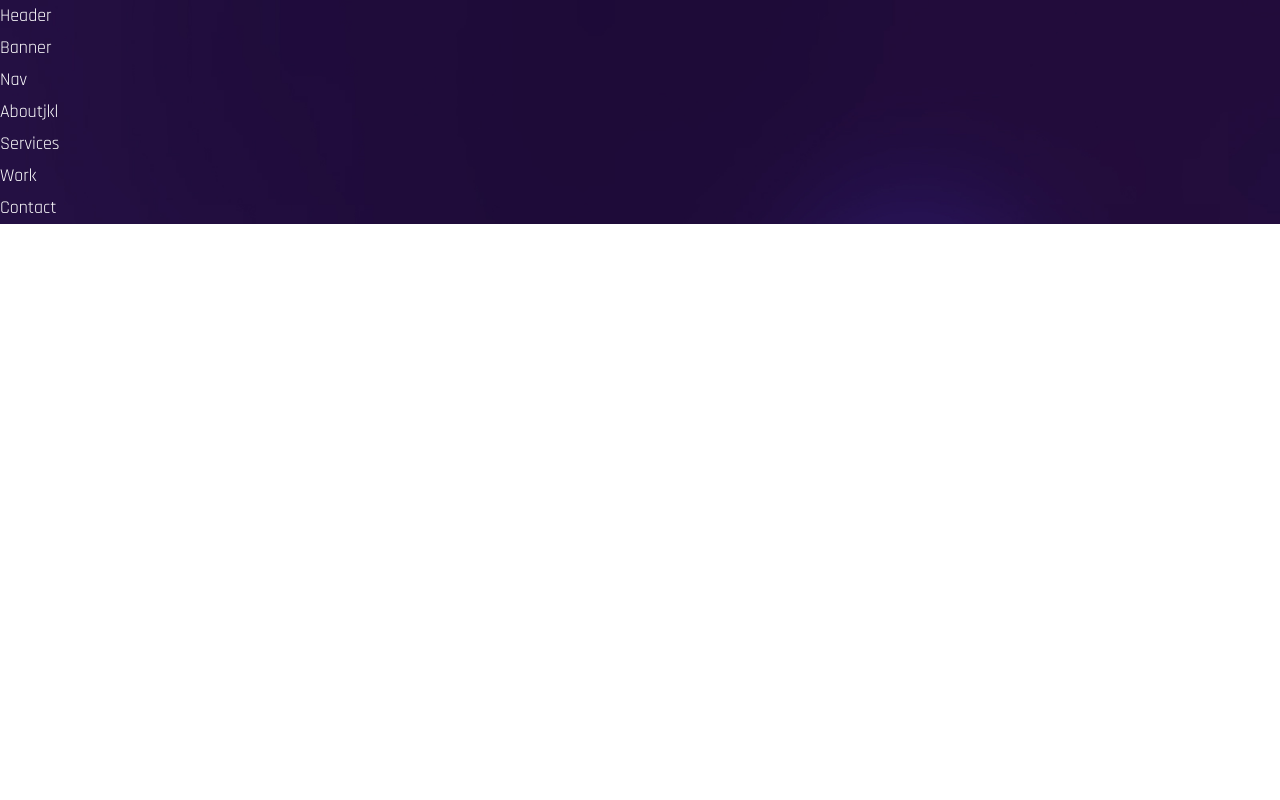
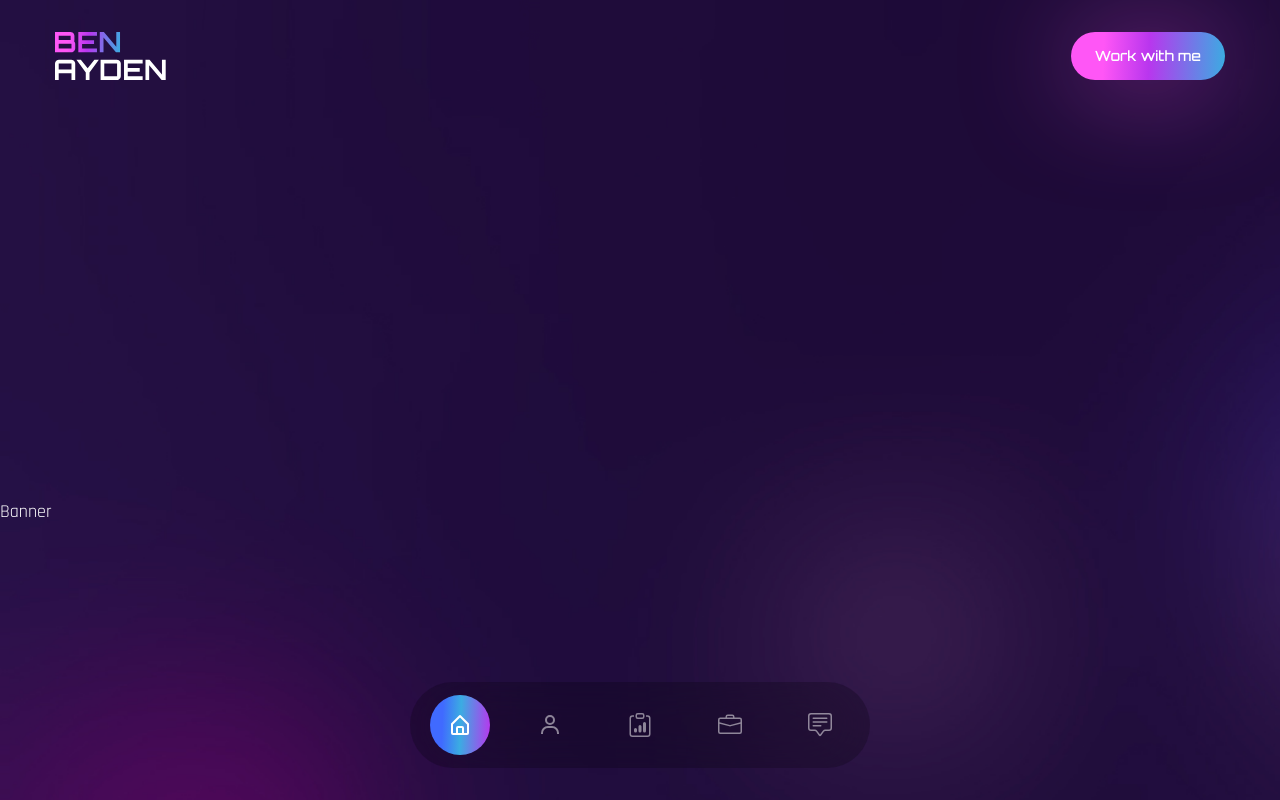
Before and after one commit to dameldesign/danielekundayo-portfolio-2.0, a React (Create React App) app: page / in a window 1280 px wide. Shown: the top 800 px of the page. Built offline with nearby package versions, Linux system fonts and the light colour scheme; the HTML template or start-up script is replaced by a standard one; a web font is replaced by a local one.

Commit message:
initial commit

```diff
--- a/src/App.js
+++ b/src/App.js
@@ -18,7 +18,7 @@
       <Services />
       <Work />
       <Contact />
-      {/* <div className='h-[4000px]'></div> */}
+      <div className='h-[4000px]'></div>
     </div>
   );
 };
--- a/src/components/About.jsx
+++ b/src/components/About.jsx
@@ -1,7 +1,9 @@
 import React from 'react';
 
 const About = () => {
-  return <div>Aboutjkl</div>;
+  return (
+    <div className="section" id='about'>About</div>
+  );
 };
 
 export default About;
--- a/src/components/Banner.jsx
+++ b/src/components/Banner.jsx
@@ -1,7 +1,9 @@
 import React from 'react';
 
 const Banner = () => {
-  return <div>Banner</div>;
+  return (
+    <div className="section" id='home'>Banner</div>
+  );
 };
 
 export default Banner;
--- a/src/components/Contact.jsx
+++ b/src/components/Contact.jsx
@@ -1,7 +1,9 @@
 import React from 'react';
 
 const Contact = () => {
-  return <div>Contact</div>;
+  return (
+    <div className="section" id='contact'>Contact</div>
+  );
 };
 
 export default Contact;
--- a/src/components/Header.jsx
+++ b/src/components/Header.jsx
@@ -1,7 +1,22 @@
-import React from 'react';
+import React from "react";
+//images
+import Logo from "../assets/logo.svg";
 
 const Header = () => {
-  return <div>Header</div>;
+  return (
+    <header className="py-8">
+      <div className="container mx-auto">
+        <div className="flex justify-between items-center">
+          <a href="#">
+            <img src={Logo} className="logo" alt="logo" />
+          </a>
+          {/* button */}
+          <button className="btn btn-sm">Work with me</button>
+        </div>
+      </div>
+      {/* logo */}
+    </header>
+  );
 };
 
 export default Header;
--- a/src/components/Nav.jsx
+++ b/src/components/Nav.jsx
@@ -1,7 +1,67 @@
-import React from 'react';
+import React from "react";
+import { BsClipboardData, BsBriefcase, BsChatSquare, BsChatSquareText } from "react-icons/bs";
+import { BiClipboard, BiHomeAlt, BiUser } from "react-icons/bi";
+
+//links
+
+import { Link } from "react-scroll";
 
 const Nav = () => {
-  return <div>Nav</div>;
+  return (
+    <nav className="fixed bottom-2 lg:bottom-8 w-full overflow-hidden z-50">
+      <div className="container mx-auto">
+        {/* nav inner */}
+        <div className="w-full bg-black/20 h-[86px] backdrop-blur-2xl rounded-full max-w-[460px] mx-auto px-5 flex items-center justify-between text-2xl text-white/50">
+          <Link
+            to="home"
+            activeClass="active"
+            smooth={true}
+            spy={true}
+            offset={-200}
+            className="cursor-pointer w-[60px] h-[60px] flex items-center justify-center"
+          >
+            <BiHomeAlt />
+          </Link>
+          <Link
+            to="about"
+            activeClass="active"
+            smooth={true}
+            spy={true}
+            className="cursor-pointer w-[60px] h-[60px] flex items-center justify-center"
+          >
+            <BiUser />
+          </Link>
+          <Link
+            to="services"
+            activeClass="active"
+            smooth={true}
+            spy={true}
+            className="cursor-pointer w-[60px] h-[60px] flex items-center justify-center"
+          >
+            <BsClipboardData />
+          </Link>
+          <Link
+            to="work"
+            activeClass="active"
+            smooth={true}
+            spy={true}
+            className="cursor-pointer w-[60px] h-[60px] flex items-center justify-center"
+          >
+            <BsBriefcase />
+          </Link>
+          <Link
+            to="contact"
+            activeClass="active"
+            smooth={true}
+            spy={true}
+            className="cursor-pointer w-[60px] h-[60px] flex items-center justify-center"
+          >
+            <BsChatSquareText />
+          </Link>
+        </div>
+      </div>
+    </nav>
+  );
 };
 
 export default Nav;
--- a/src/components/Services.jsx
+++ b/src/components/Services.jsx
@@ -1,7 +1,9 @@
 import React from 'react';
 
 const Services = () => {
-  return <div>Services</div>;
+  return (
+    <div className="section" id='services'>Service</div>
+  );
 };
 
 export default Services;
--- a/src/components/Work.jsx
+++ b/src/components/Work.jsx
@@ -1,7 +1,9 @@
 import React from 'react';
 
 const Work = () => {
-  return <div>Work</div>;
+  return (
+    <div className="section" id='work'>Work</div>
+  );
 };
 
 export default Work;
```
